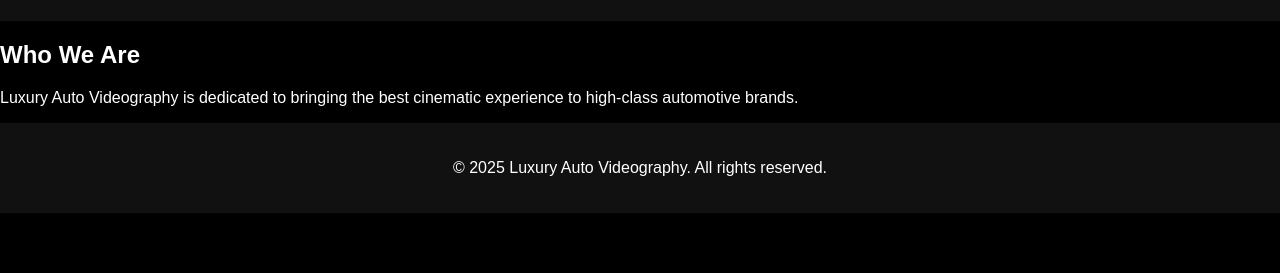
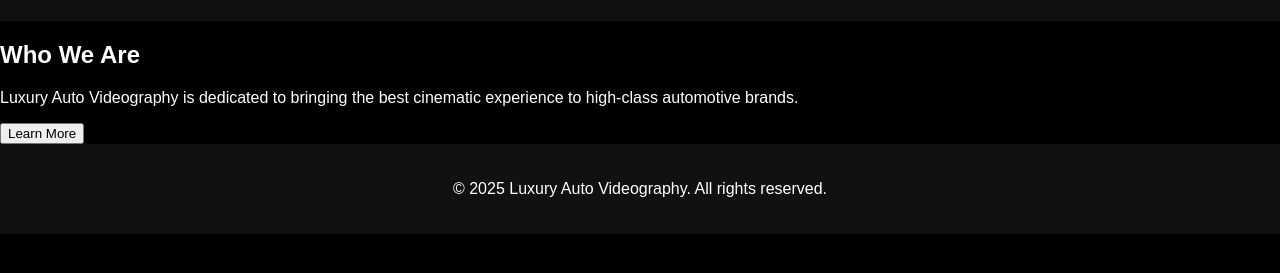
Before and after one commit to AdenVideo101/AdenVideo.github.io, a plain HTML site: page about-2.html in a window 1280 px wide. Shown: the part 99-372 px from the top of the page. Drawn offline with Linux system fonts and the light colour scheme.

Commit message:
Update about-2.html

```diff
--- a/about-2.html
+++ b/about-2.html
@@ -5,6 +5,11 @@
     <meta name="viewport" content="width=device-width, initial-scale=1.0">
     <title>About Us - Luxury Auto Videography</title>
     <link rel="stylesheet" href="styles.css">
+    <script>
+        function showMoreInfo() {
+            alert("Luxury Auto Videography specializes in high-quality cinematic production for luxury and exotic cars, ensuring the best visual storytelling.");
+        }
+    </script>
 </head>
 <body>
     <header>
@@ -22,6 +27,7 @@
     <section class="about">
         <h2>Who We Are</h2>
         <p>Luxury Auto Videography is dedicated to bringing the best cinematic experience to high-class automotive brands.</p>
+        <button onclick="showMoreInfo()">Learn More</button>
     </section>
     <footer>
         <p>&copy; 2025 Luxury Auto Videography. All rights reserved.</p>
```
